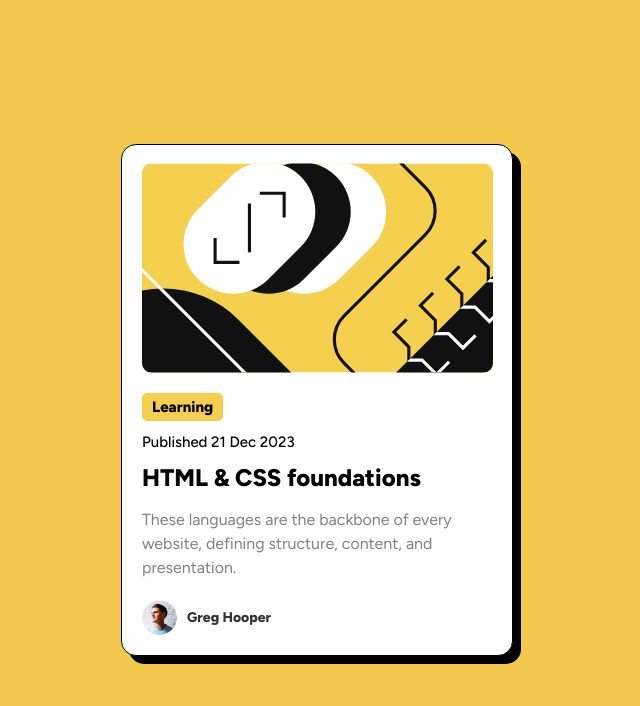
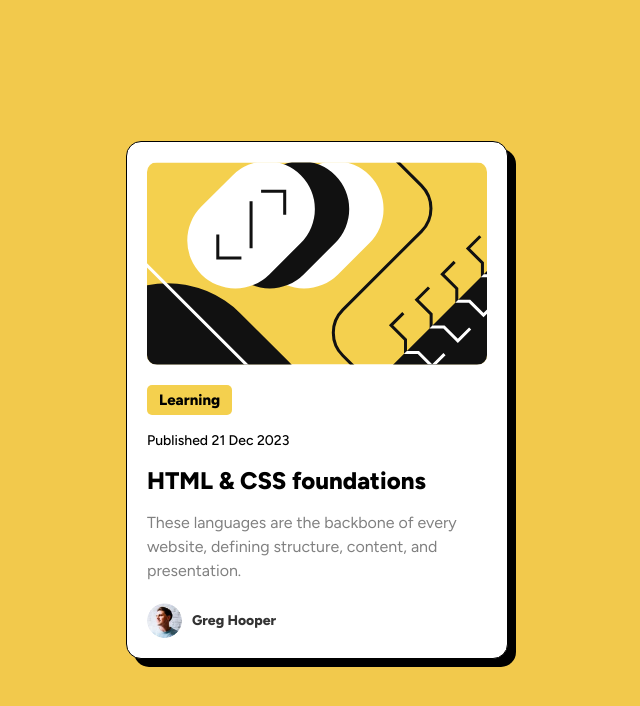
Before and after one commit to fedefioretti/Blog-Preview, a plain HTML site: page index.html in a window 1280 px wide. Shown: the whole page, without its empty margins (323-963 px from the left). Drawn offline with Linux system fonts and the light colour scheme.

Commit message:
last rescale

```diff
--- a/styles.css
+++ b/styles.css
@@ -22,14 +22,14 @@ body {
     border-radius: 15px;
     box-shadow: 8px 8px rgb(0, 0, 0);
     overflow: hidden;
-    width: 390px;
+    width: 380px;
     text-align: left;
 }
 
 .card-image img {
-    width: 90%;
+    width: 340px;
     display: block;
-    margin: 18px auto 0 auto;
+    margin: 20px auto 0 auto;
     border-radius: 10px;
 }
 
@@ -40,8 +40,8 @@ body {
 .badge {
     background-color: hsl(47, 88%, 63%);
     color: #000;
-    margin-bottom: -5px;
-    padding: 5px 10px;
+    margin-bottom: 0px;
+    padding: 6px 12px;
     border-radius: 5px;
     font-family: Figtree;
     font-size: 15px;
@@ -60,10 +60,10 @@ body {
 .date {
     font-family: Figtree;
     font-weight: 500;
-    font-size: 15px;
+    font-size: 14px;
     color: #000;
     margin-top: 15px;
-    margin-bottom: 5px;
+    margin-bottom: 15px;
 }
 
 h2 {
```
